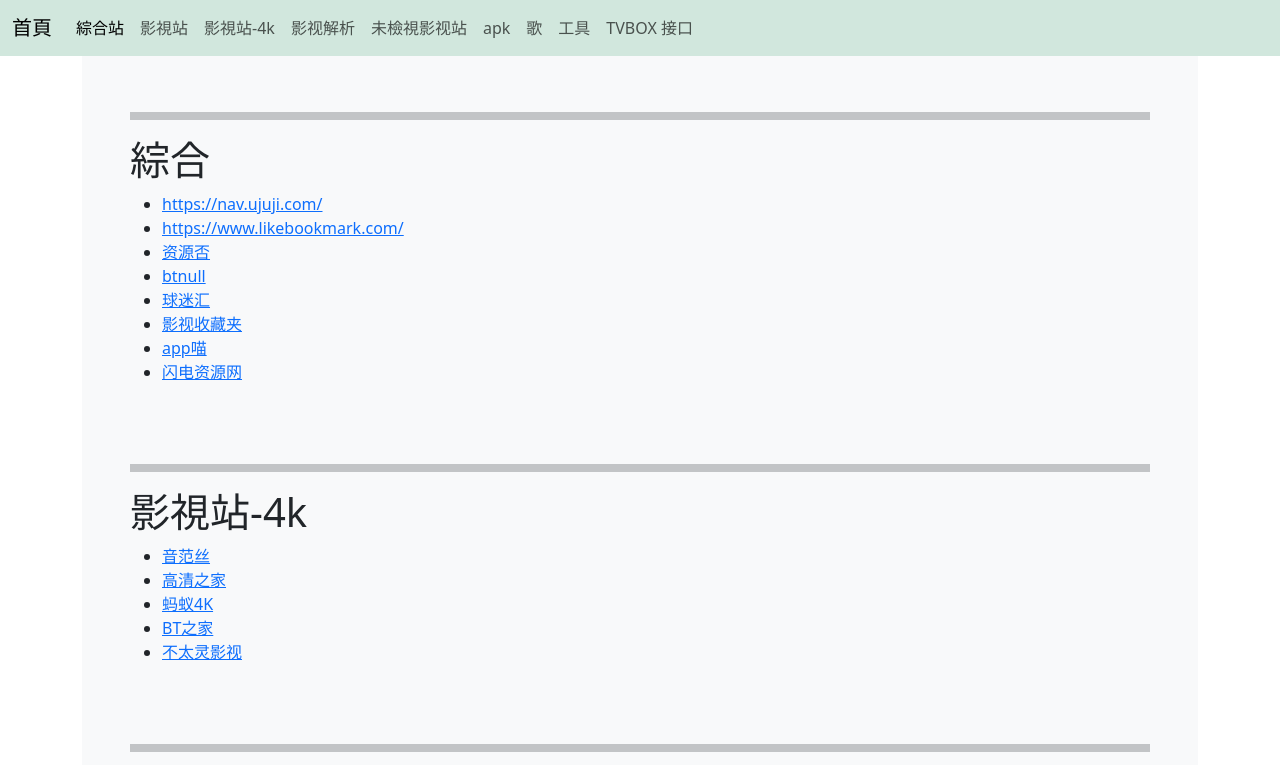
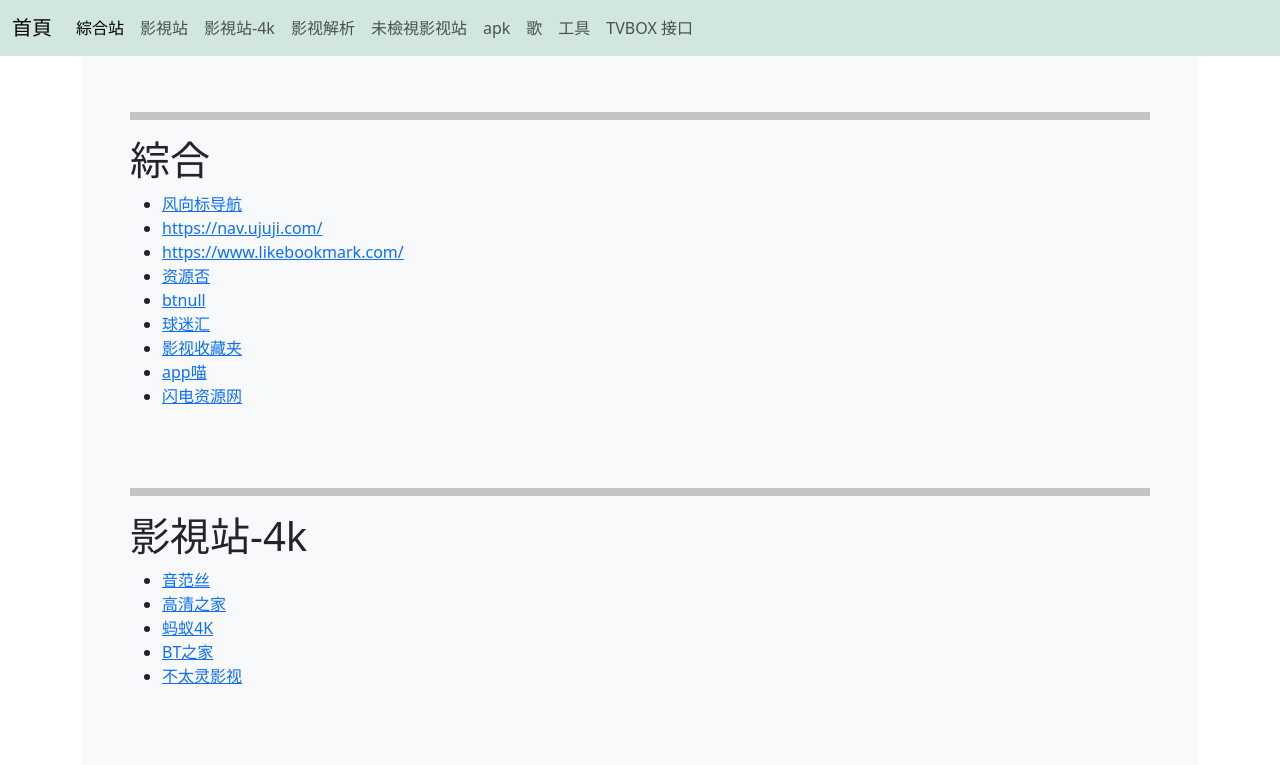
Before and after one commit to psx1lin/media, a plain HTML site: page index.html in a window 1280 px wide. Shown: the top 765 px of the page. Drawn offline with nearby package versions, Linux system fonts and the light colour scheme.

Commit message:
Update index.html

```diff
--- a/index.html
+++ b/index.html
@@ -73,6 +73,7 @@
 			<hr>
 			<h1 >綜合</h1>
 			<ul>
+				<li><a target="_blank" href="https://xduo.app/">风向标导航</a></li>
 				<li><a target="_blank" href="https://nav.ujuji.com/">https://nav.ujuji.com/</a></li>
 				<li><a target="_blank" href="https://www.likebookmark.com/">https://www.likebookmark.com/</a></li>
 				<li><a target="_blank" href="https://www.zyfou.com/">资源否</a></li>
```
